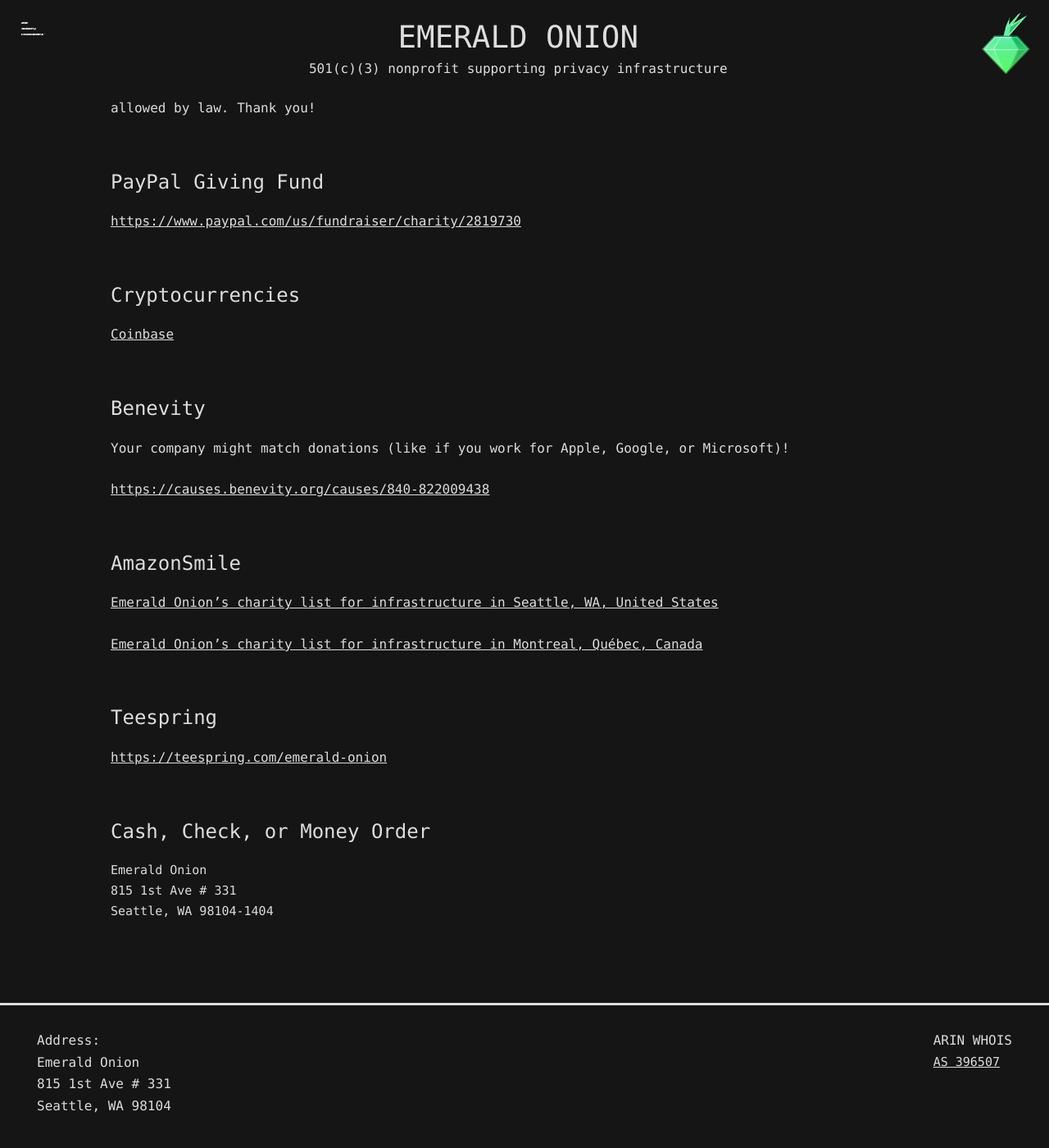
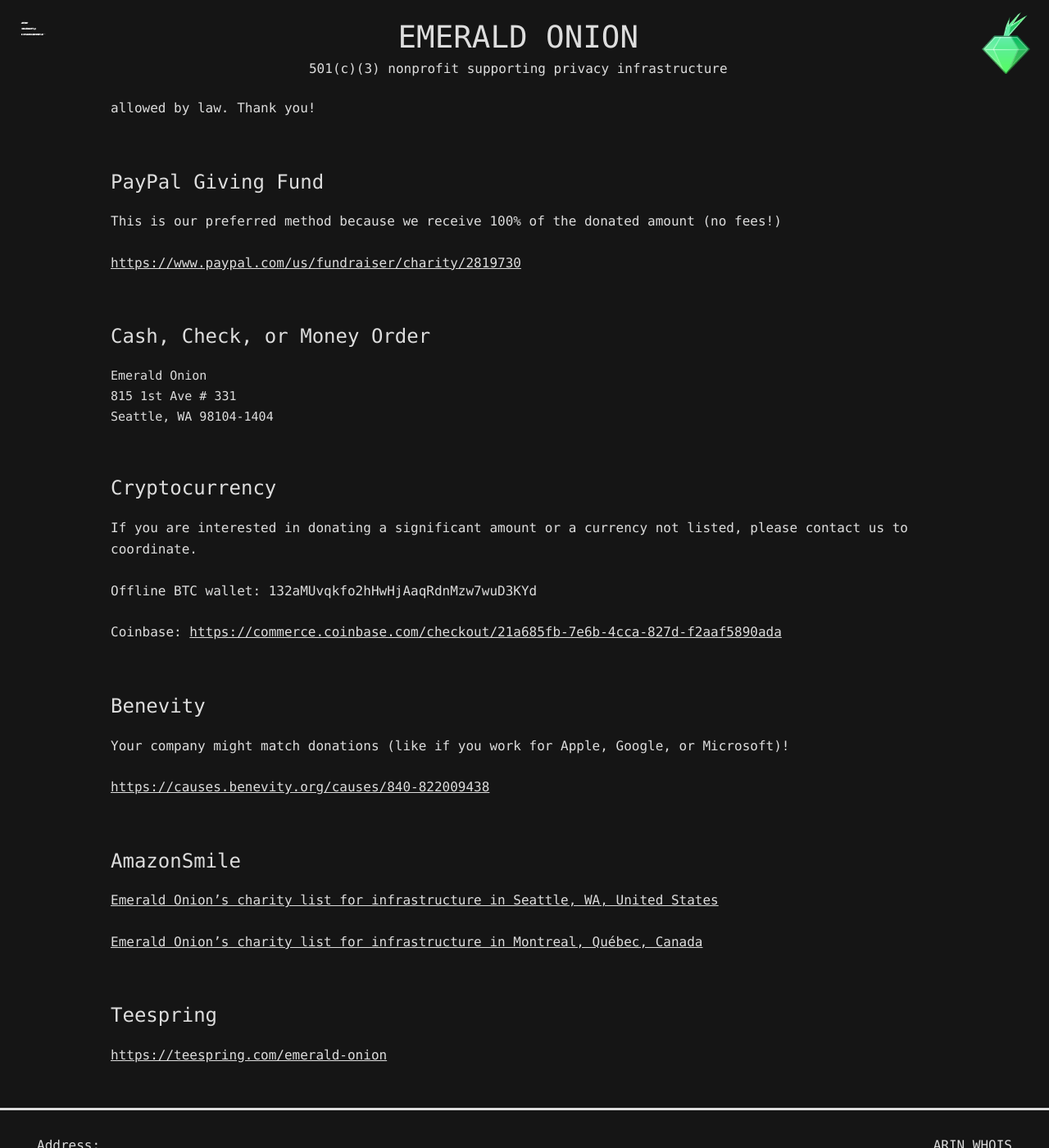
Before and after one commit to emeraldonion/emeraldonion.github.io, a Jekyll site: the page built from donate/index.markdown, in a window 1280 px wide and 1400 px high, scrolled down 281 px. Shown: the whole window at 82% size. Built offline with Jekyll 4.4.1, drawn with Linux system fonts in a browser that asks for light colours; our own code applies the rules of GitHub Pages for plain Markdown files.

Commit message:
updating cryptocurrency

```diff
--- a/donate/index.markdown
+++ b/donate/index.markdown
@@ -6,12 +6,23 @@
 
 # PayPal Giving Fund
 
+This is our preferred method because we receive 100% of the donated amount (no fees!)
+
 <a href="https://www.paypal.com/us/fundraiser/charity/2819730" target="_blank">https://www.paypal.com/us/fundraiser/charity/2819730</a>
 
-# Cryptocurrencies
+# Cash, Check, or Money Order
 
-<a href="https://commerce.coinbase.com/checkout/21a685fb-7e6b-4cca-827d-f2aaf5890ada" target="_blank">Coinbase</a>
+<address>Emerald Onion
+<br />815 1st Ave # 331
+<br />Seattle, WA 98104-1404</address>
 
+# Cryptocurrency
+
+If you are interested in donating a significant amount or a currency not listed, please contact us to coordinate.
+
+Offline BTC wallet: 132aMUvqkfo2hHwHjAaqRdnMzw7wuD3KYd
+
+Coinbase: <a href="https://commerce.coinbase.com/checkout/21a685fb-7e6b-4cca-827d-f2aaf5890ada" target="_blank">https://commerce.coinbase.com/checkout/21a685fb-7e6b-4cca-827d-f2aaf5890ada</a>
 
 # Benevity
 
```
Also changed, not shown: other parts of donate/index.markdown (+0 -6 lines).
